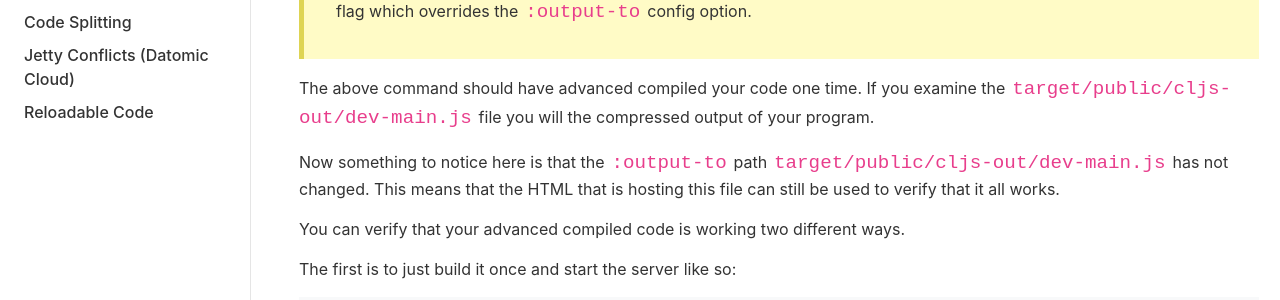
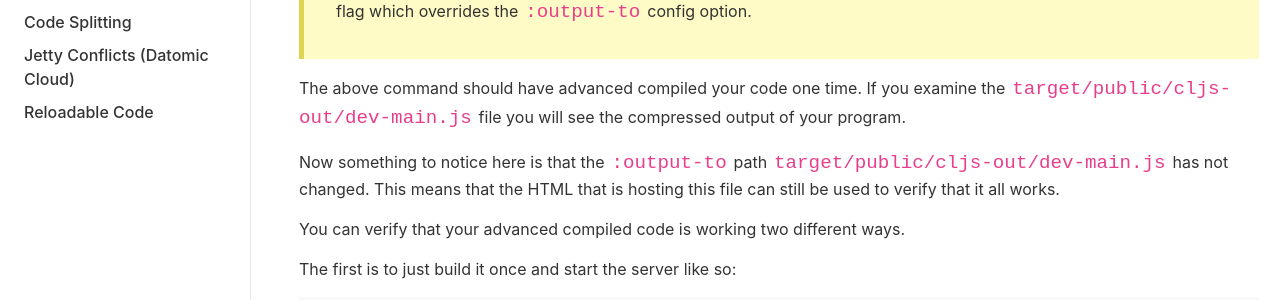
Before and after one commit to bhauman/figwheel-main, a Jekyll site: the page built from docs/docs/advanced_compile.md, in a window 1280 px wide. Shown: the part 945-1245 px from the top of the page. Built offline with Jekyll 4.4.1, drawn with Linux system fonts in a browser that asks for light colours.

Commit message:
Update compile_config.md (#211)

```diff
--- a/docs/docs/advanced_compile.md
+++ b/docs/docs/advanced_compile.md
@@ -51,8 +51,8 @@ important that the `-O` flag and its options is before the final `-bo` option.
 > the `:output-to` config option.
 
 The above command should have advanced compiled your code one time. If
-you examine the `target/public/cljs-out/dev-main.js` file you will the
-compressed output of your program.
+you examine the `target/public/cljs-out/dev-main.js` file you will see
+the compressed output of your program.
 
 Now something to notice here is that the `:output-to` path
 `target/public/cljs-out/dev-main.js` has not changed. This means that
```
Also changed, not shown: docs/docs/compile_config.md (+1 -0 lines), docs/docs/hot_reloading.md (+2 -2 lines).
